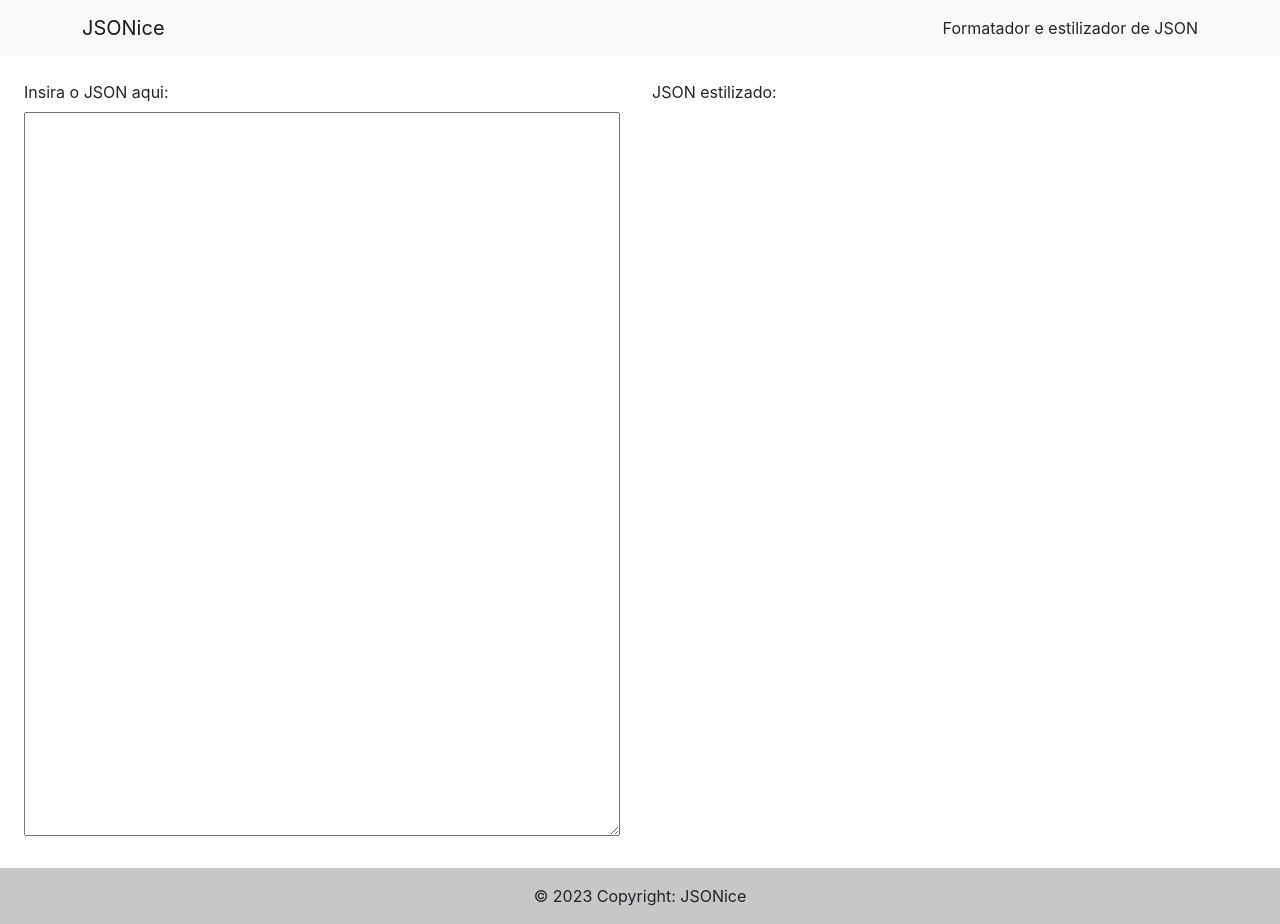
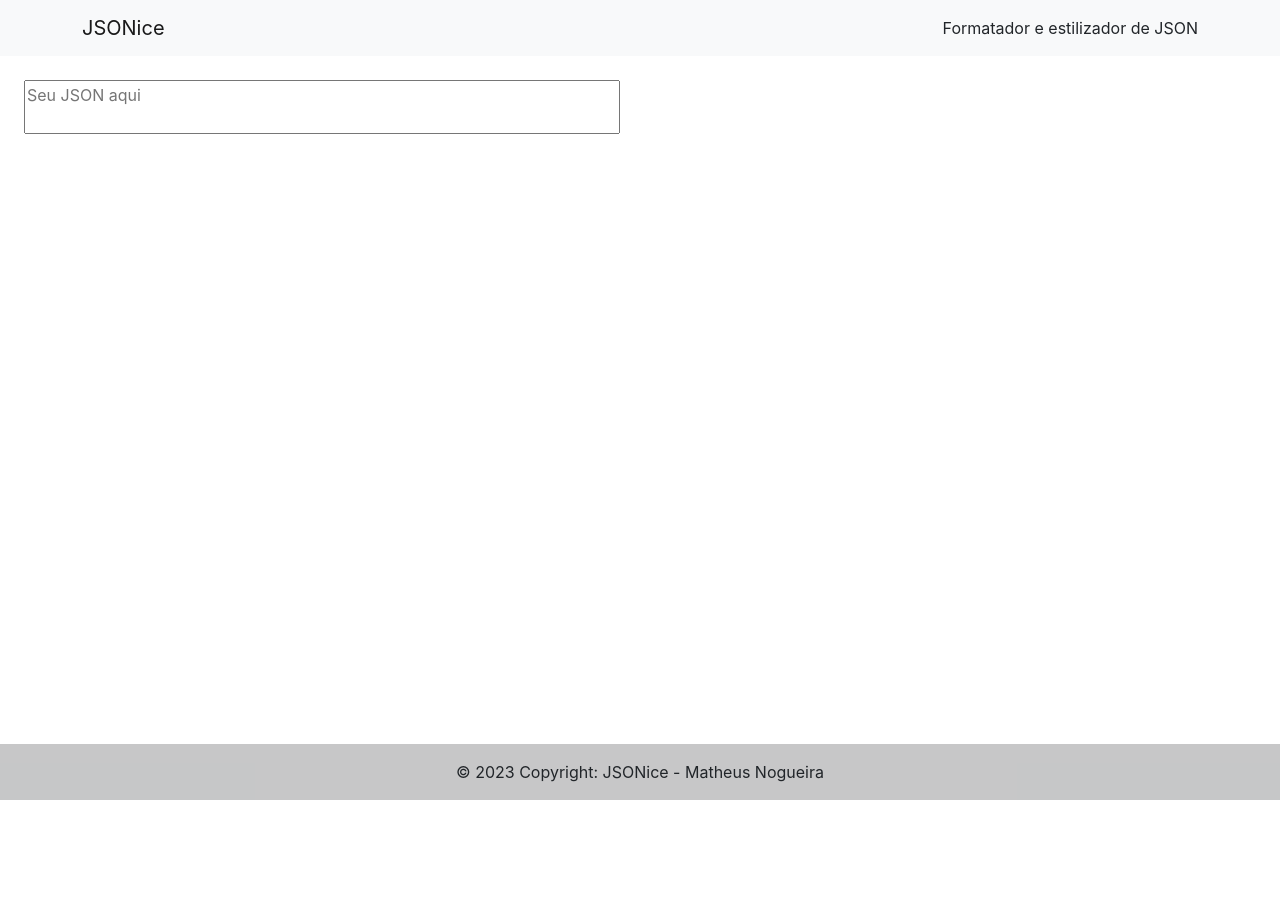
Before and after one commit to matheusnog/jsonice, a React (Create React App) app: page / in a window 1280 px wide. After the commit the page ends 800 px from the top, so only its background shows below. Built offline with nearby package versions, Linux system fonts and the light colour scheme; the HTML template or start-up script is replaced by a standard one.

Commit message:
Padronizando conteúdo para tela inteira somente

```diff
--- a/src/App.js
+++ b/src/App.js
@@ -4,11 +4,11 @@ import Navbar from './components/Navbar/Navbar';
 
 function App() {
   return (
-    <>
+    <div style={{height: '100vh'}}>
       <Navbar />
       <Content />
       <Footer />
-    </>
+    </div>
   );
 }
 
--- a/src/components/Content/Content.jsx
+++ b/src/components/Content/Content.jsx
@@ -1,6 +1,5 @@
 import React, { useEffect, useState } from 'react';
 import { TextareaAutosize } from '@mui/base';
-import { FormLabel } from 'react-bootstrap';
 import { JsonViewer } from '@textea/json-viewer'
 import { Grid } from '@mui/material';
 
@@ -29,14 +28,12 @@ const Content = () => {
 
     return (
         <>
-            <Grid direction='row' container spacing={1} style={{ minHeight: '100vh' }} className='p-3'>
+            <Grid direction='row' container spacing={1} style={{ minHeight: '85vh' }} className='p-3'>
                 <Grid container item sm={6} className='p-3'>
-                    <FormLabel>Insira o JSON aqui:</FormLabel>
-                    <TextareaAutosize style={{ width: '100%', minHeight: '90vh' }} value={json} onChange={(e) => setJson(e.target.value)} />
+                    <TextareaAutosize style={{ width: '100%', height: 'auto', overflow: 'auto', resize: 'none' }} value={json} onChange={(e) => setJson(e.target.value)} placeholder='Seu JSON aqui'/>
 
                 </Grid>
                 <Grid container item sm={6} className='p-3'>
-                    <FormLabel>JSON estilizado:</FormLabel>
                     <div className='d-flex align-items-center'>
                         {formattedJson && <JsonViewer value={formattedJson} />}
                     </div>
--- a/src/components/Footer/Footer.jsx
+++ b/src/components/Footer/Footer.jsx
@@ -4,10 +4,16 @@ import { MDBFooter } from 'mdb-react-ui-kit';
 class Footer extends React.Component {
     render() {
         return (
-            <MDBFooter bgColor='light' className='text-center text-lg-left'>
+            <MDBFooter bgColor='light' className='text-center text-lg-left' style={{
+                position: 'absolute',
+                left: 0,
+                bottom: 0,
+                right: 0,
+            }}>
                 <div className='text-center p-3' style={{ backgroundColor: 'rgba(0, 0, 0, 0.2)' }}>
                     &copy; {new Date().getFullYear()} Copyright:{' '}
                     <span className='text-dark'>JSONice</span>
+                    <span className='text-dark'> - Matheus Nogueira</span>
                 </div>
             </MDBFooter>
         )
```
